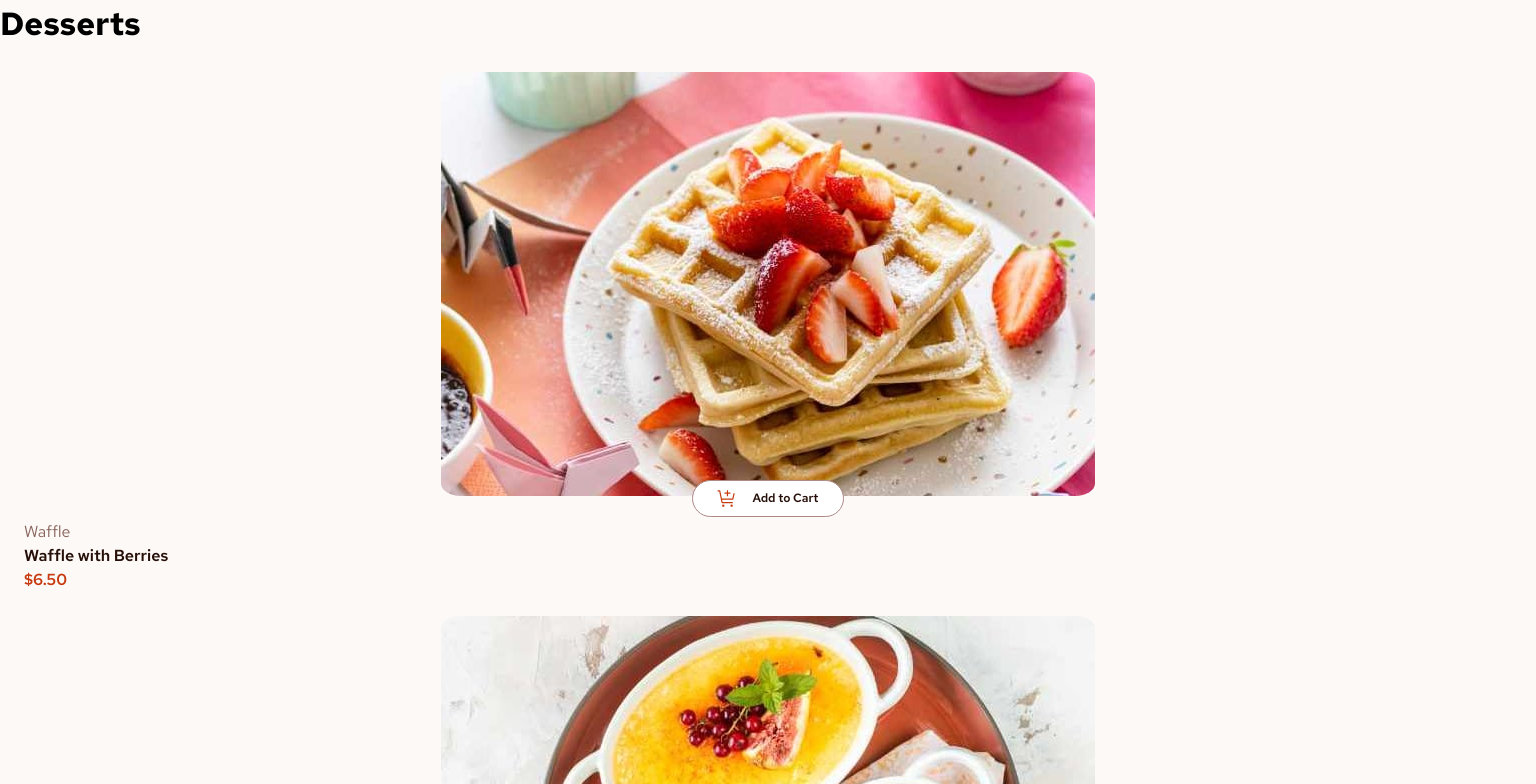
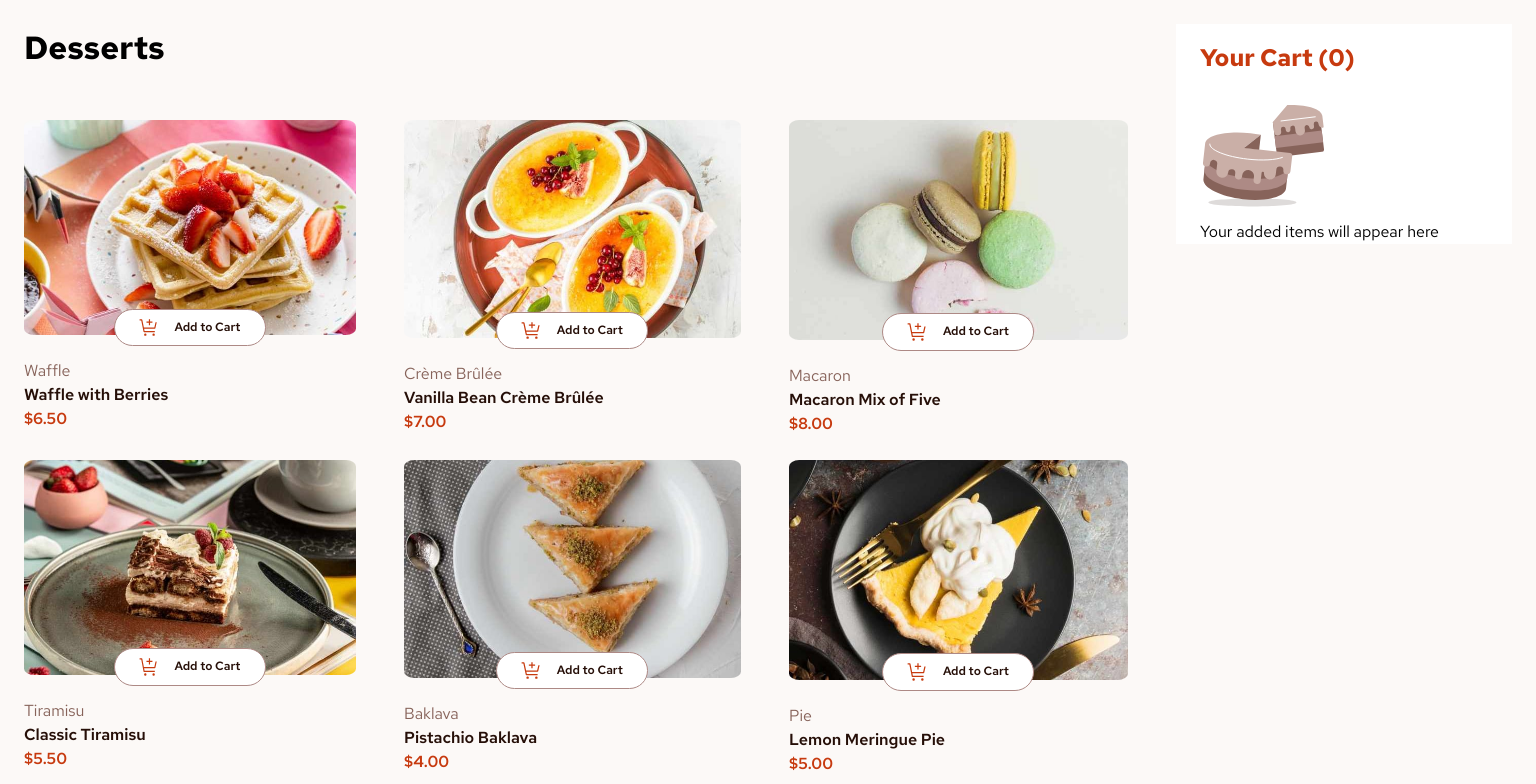
Before and after one commit to QuentinPetton/product-list-cart, an Angular app: page / in a window 1536 px wide. Shown: the top 784 px of the page. Built offline with nearby package versions, Linux system fonts and the light colour scheme.

Commit message:
style/responsive: fix desktop layout + update readme

```diff
--- a/src/app/components/cart/cart.component.css
+++ b/src/app/components/cart/cart.component.css
@@ -24,6 +24,7 @@ h2 {
   border-radius: 50%;
   border: 1px solid var(--color-rose-400);
   background-color: white;
+  cursor: pointer;
 }
 .cart-item-details {
   grid-column: 1/2;
@@ -72,4 +73,5 @@ strong {
   width: 100%;
   padding: 0.7rem 0.2rem;
   margin: 1rem 0;
+  cursor: pointer;
 }
--- a/src/app/components/confirm-order-modal/confirm-order-modal.component.css
+++ b/src/app/components/confirm-order-modal/confirm-order-modal.component.css
@@ -45,6 +45,7 @@ padding: 0.5rem;
   width: 100%;
   padding: 0.7rem 0.2rem;
   margin: 1rem 0;
+  cursor: pointer;
 }
 .total-amount{
   display: flex;
--- a/src/app/components/product-cart/product-cart.component.css
+++ b/src/app/components/product-cart/product-cart.component.css
@@ -3,16 +3,21 @@
   display: flex;
   flex-direction: column;
 }
+
+
 .cart-container img {
   border-radius: 3%;
 }
+.cart-container img:hover {
+  border: 2px solid var(--color-red);
+}
 
 .cart-container div {
-position: relative;
-display: flex;
-justify-content: center;
-align-items: center;
-margin: 1.5rem 0 ;
+  position: relative;
+  display: flex;
+  justify-content: center;
+  align-items: center;
+  margin: 1.5rem 0 ;
 }
 .cart-container button {
   position: absolute;
@@ -28,7 +33,7 @@ margin: 1.5rem 0 ;
   color: var(--color-rose-900);
   font-weight: var(--font-weight-semibold);
   font-size: 0.75rem;
-
+  cursor: pointer;
 }
 .cart-container button img {
   width: 20%;
--- a/src/app/components/product-list/product-list.component.css
+++ b/src/app/components/product-list/product-list.component.css
@@ -0,0 +1,47 @@
+h1 {
+  margin:1.5rem;
+}
+
+
+@media screen and (min-width: 768px) {
+  .product-container {
+    display: grid;
+    grid-template-columns: repeat(4, 1fr);
+    grid-row: auto;
+
+  }
+  h1 {
+    grid-column: 1 / span 3;
+    grid-row: 1;
+  }
+  .product-list {
+    grid-column: 1 / span 4;
+    display: grid;
+
+  }
+  .cart-container {
+    grid-column: 1 / span 4;
+
+  }
+}
+@media screen and (min-width: 1440px) {
+  .product-container {
+    display: grid;
+    grid-template-columns: repeat(4, 1fr);
+    grid-row: auto;
+
+  }
+  h1 {
+    grid-column: 1 / span 3;
+    grid-row: 1;
+  }
+  .product-list {
+    grid-column: 1 / span 3;
+    display: grid;
+
+  }
+  .cart-container {
+    grid-column: 4 / span 1;
+    grid-row: 1;
+  }
+}
--- a/src/app/components/product-list/product-list.component.html
+++ b/src/app/components/product-list/product-list.component.html
@@ -1,9 +1,14 @@
-<h1>Desserts</h1>
 
-<div class="product-list">
+<div class="product-container">
+  <div class="product-list">
+  <h1>Desserts</h1>
   @for (product of products(); track product.name) {
     <app-product-cart [product]="product" (addToCart)="handleAddToCartButton($event)"></app-product-cart>
   }
 </div>
 
-<app-cart [cartItems]="cartItems()" (removeFromCart)="removeFromCart($event)" (resetCart)="resetCart()"></app-cart>
+<div class="cart-container">
+  <app-cart [cartItems]="cartItems()" (removeFromCart)="removeFromCart($event)" (resetCart)="resetCart()"></app-cart>
+</div>
+
+</div>
```
Also changed, not shown: 1 other file (tests, documents, lock files or other folders).
